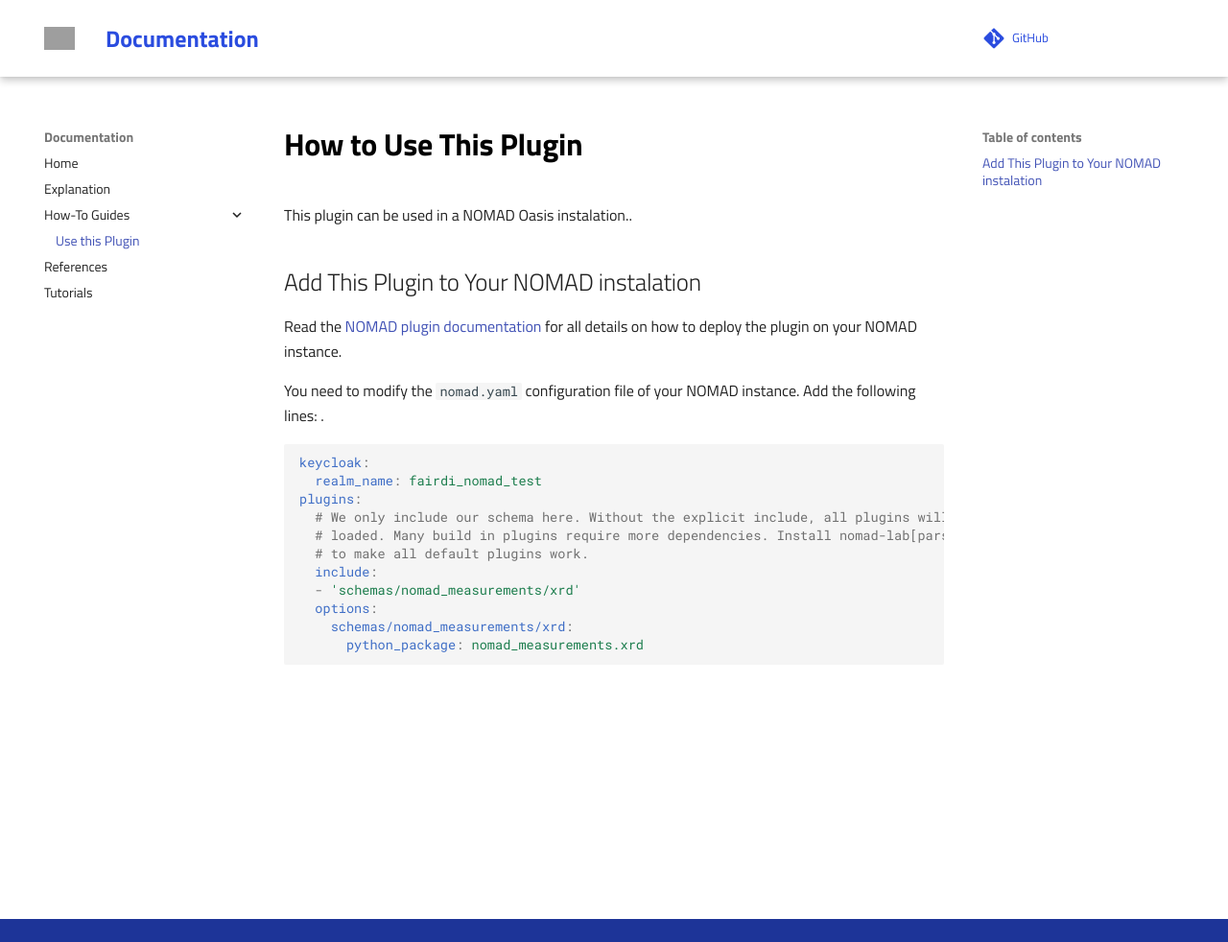
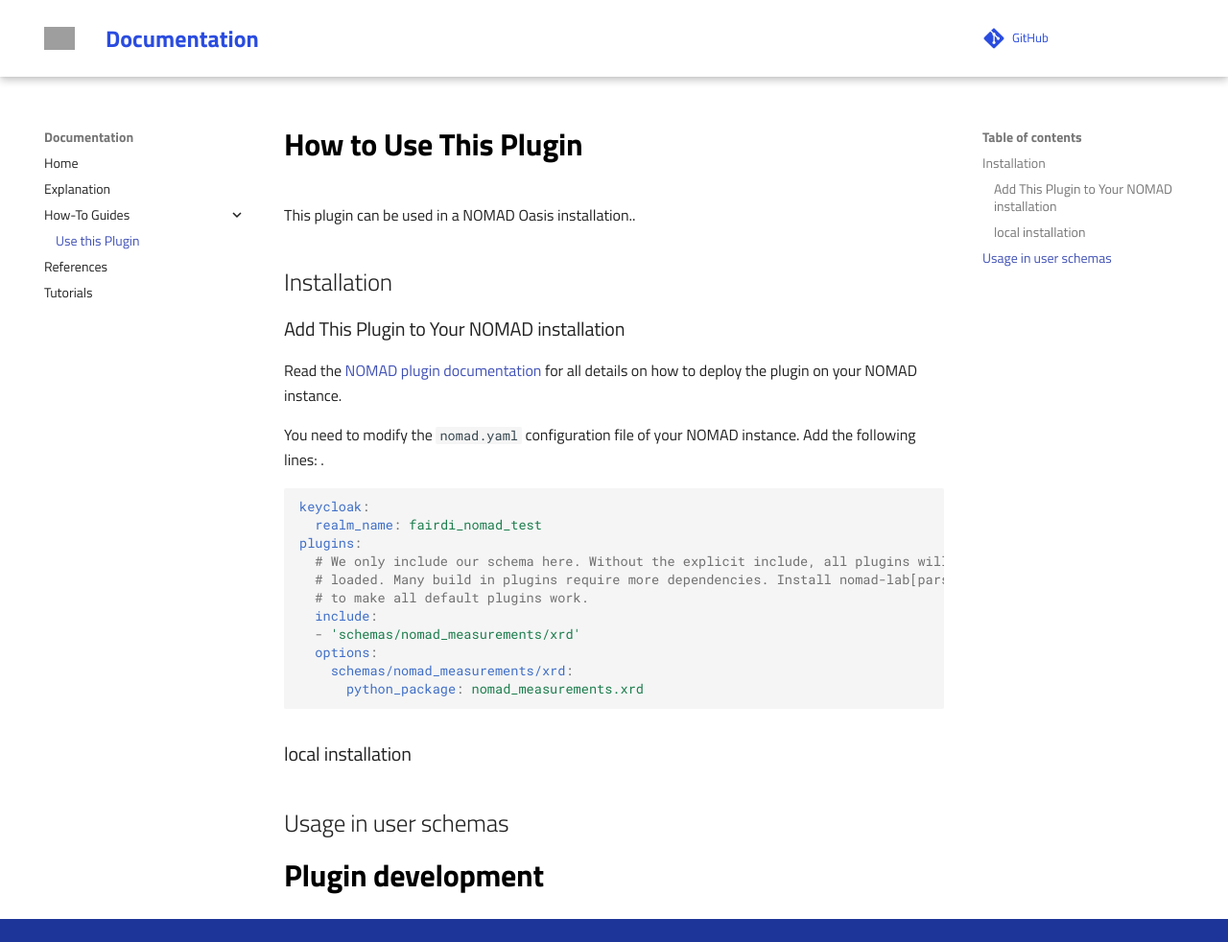
Before and after one commit to FAIRmat-NFDI/nomad-measurements, an MkDocs documentation site: the page built from docs/how_to/use_this_plugin.md, in a window 1280 px wide and 982 px high. Shown: the whole window at 96% size. Built offline with MkDocs 1.6.1 and Material for MkDocs 9.7.7, drawn with Linux system fonts in a browser that asks for light colours; comment, search, counter and statistics services are not loaded; grey boxes are pictures that could not be loaded.

Commit message:
start updating docs

````diff
--- a/docs/how_to/use_this_plugin.md
+++ b/docs/how_to/use_this_plugin.md
@@ -1,8 +1,10 @@
 # How to Use This Plugin
 
-This plugin can be used in a NOMAD Oasis instalation..
+This plugin can be used in a NOMAD Oasis installation..
 
-## Add This Plugin to Your NOMAD instalation
+## Installation
+
+### Add This Plugin to Your NOMAD installation
 
 Read the [NOMAD plugin documentation](https://nomad-lab.eu/prod/v1/staging/docs/plugins/plugins.html#add-a-plugin-to-your-nomad) for all details on how to deploy the plugin on your NOMAD instance.
 
@@ -21,3 +23,8 @@
     schemas/nomad_measurements/xrd:
       python_package: nomad_measurements.xrd
 ```
+### local installation
+
+## Usage in user schemas
+
+# Plugin development
````
Also changed, not shown: docs/explanation/explanation.md (+47 -0 lines), docs/assets/levelsschema.png (added).
